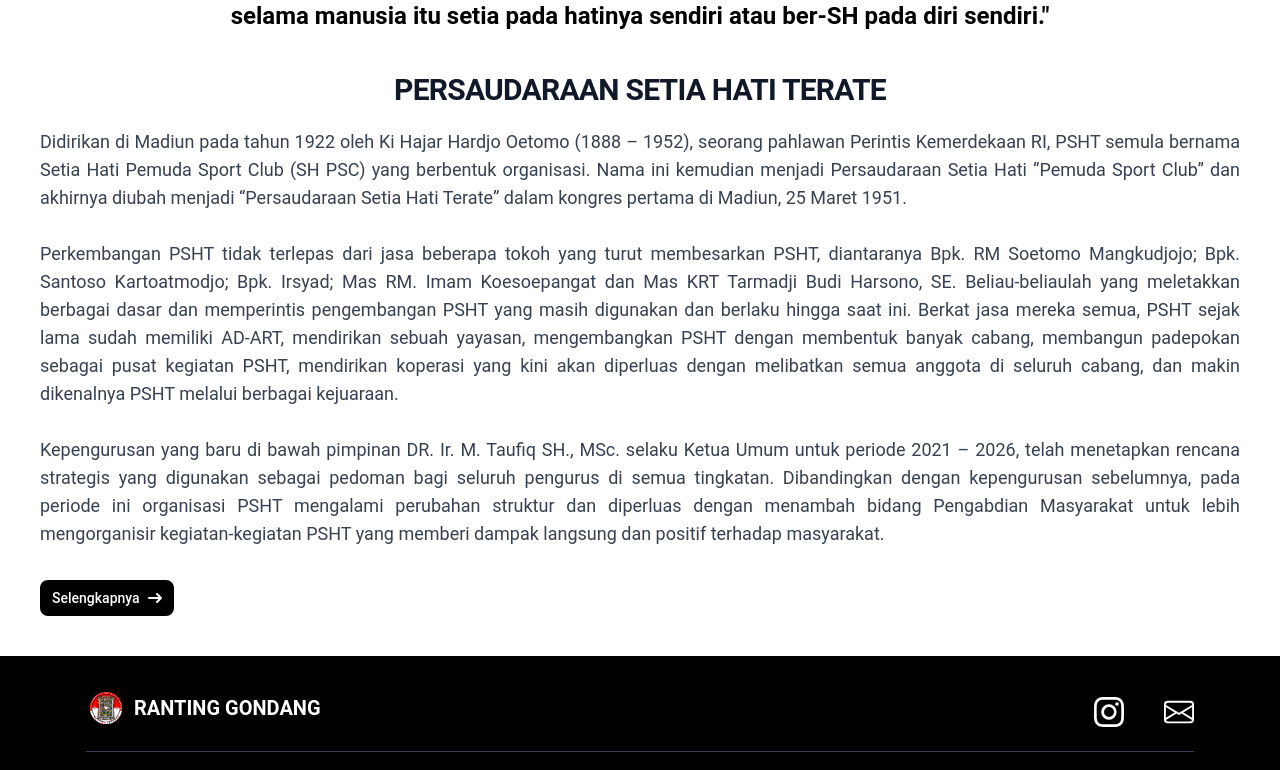
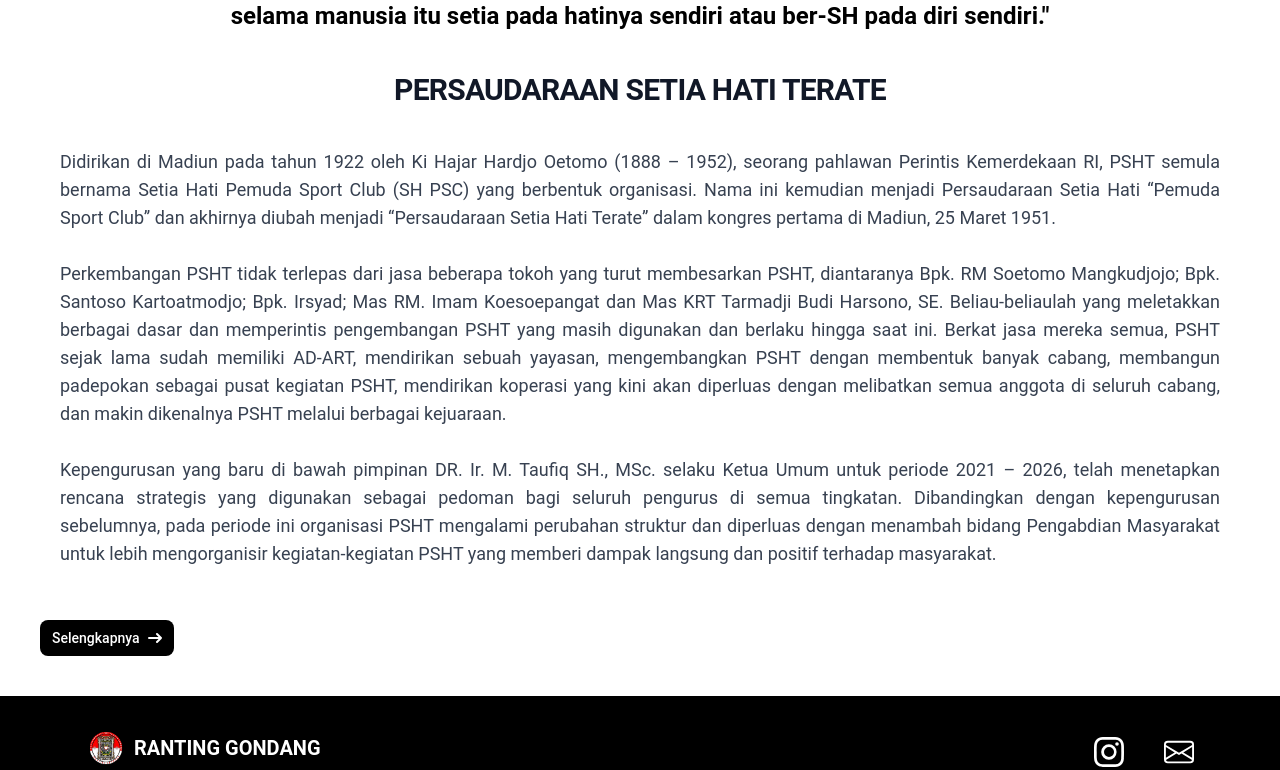
Before and after one commit to bendinuralif/ranting-gondang, a React (Vite) app: page / in a window 1280 px wide. Shown: the part 536-1306 px from the top of the page. Built offline with nearby package versions, Linux system fonts and the light colour scheme.

Commit message:
update home

```diff
--- a/src/page/Home.jsx
+++ b/src/page/Home.jsx
@@ -23,7 +23,7 @@
                 PERSAUDARAAN SETIA HATI TERATE
               </h5>
             </a>
-            <p class="text-sm mb-3 font-normal text-gray-700 dark:text-gray-400 md:text-lg text-justify">
+            <p class="text-sm mb-3 p-5 font-normal text-gray-700 dark:text-gray-400 md:text-lg text-justify">
             Didirikan di Madiun pada tahun 1922 oleh Ki Hajar Hardjo Oetomo (1888 – 1952), seorang pahlawan Perintis Kemerdekaan RI, PSHT semula bernama Setia Hati Pemuda Sport Club (SH PSC) yang berbentuk organisasi. Nama ini kemudian menjadi Persaudaraan Setia Hati “Pemuda Sport Club” dan akhirnya diubah menjadi “Persaudaraan Setia Hati Terate” dalam kongres pertama di Madiun, 25 Maret 1951.
         <br /><br />
         Perkembangan PSHT tidak terlepas dari jasa beberapa tokoh yang turut membesarkan PSHT, diantaranya Bpk. RM Soetomo Mangkudjojo; Bpk. Santoso Kartoatmodjo; Bpk. Irsyad; Mas RM. Imam Koesoepangat dan Mas KRT Tarmadji Budi Harsono, SE. Beliau-beliaulah yang meletakkan berbagai dasar dan memperintis pengembangan PSHT yang masih digunakan dan berlaku hingga saat ini. Berkat jasa mereka semua, PSHT sejak lama sudah memiliki AD-ART, mendirikan sebuah yayasan, mengembangkan PSHT dengan membentuk banyak cabang, membangun padepokan sebagai pusat kegiatan PSHT, mendirikan koperasi yang kini akan diperluas dengan melibatkan semua anggota di seluruh cabang, dan makin dikenalnya PSHT melalui berbagai kejuaraan.
```
